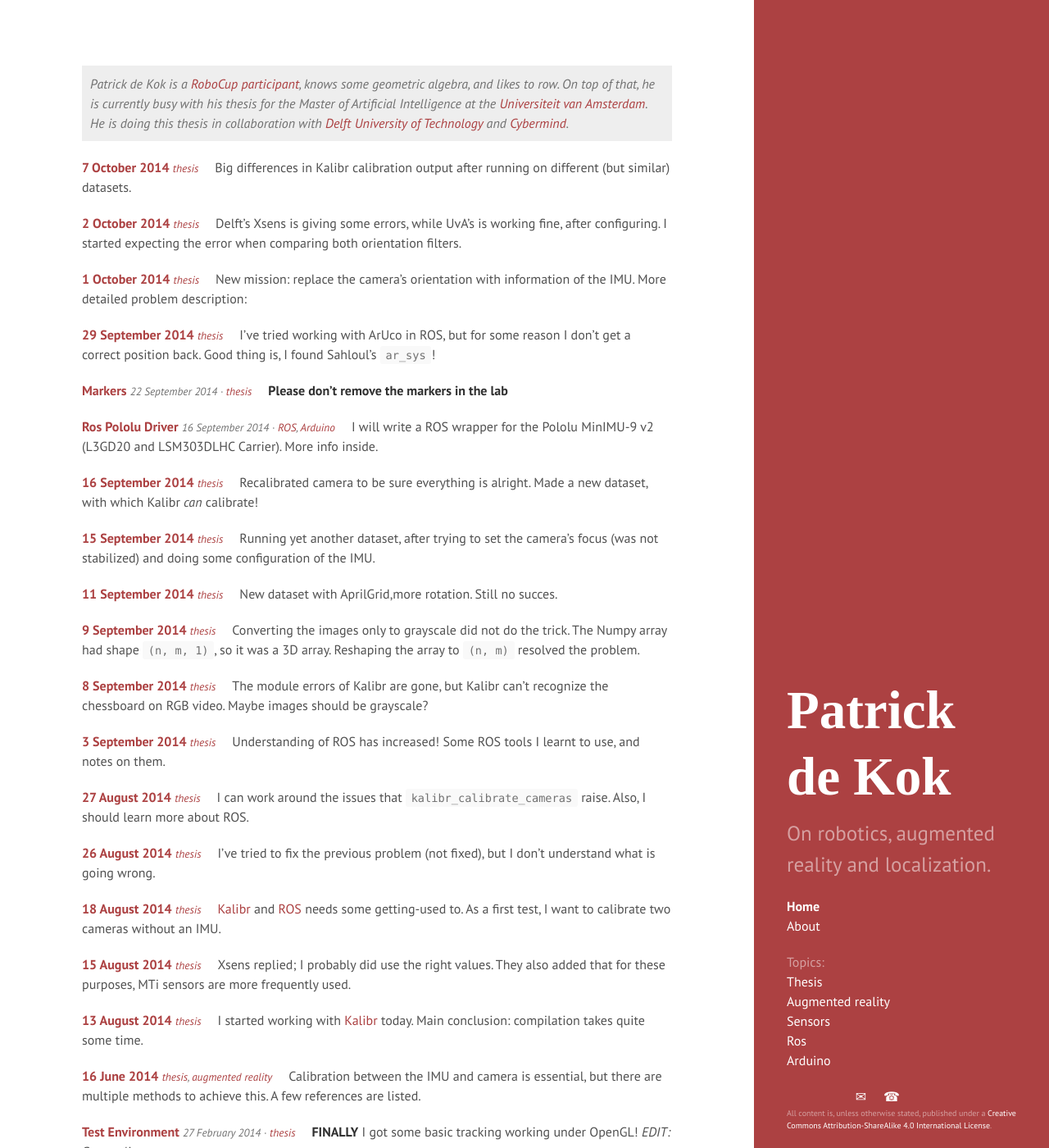
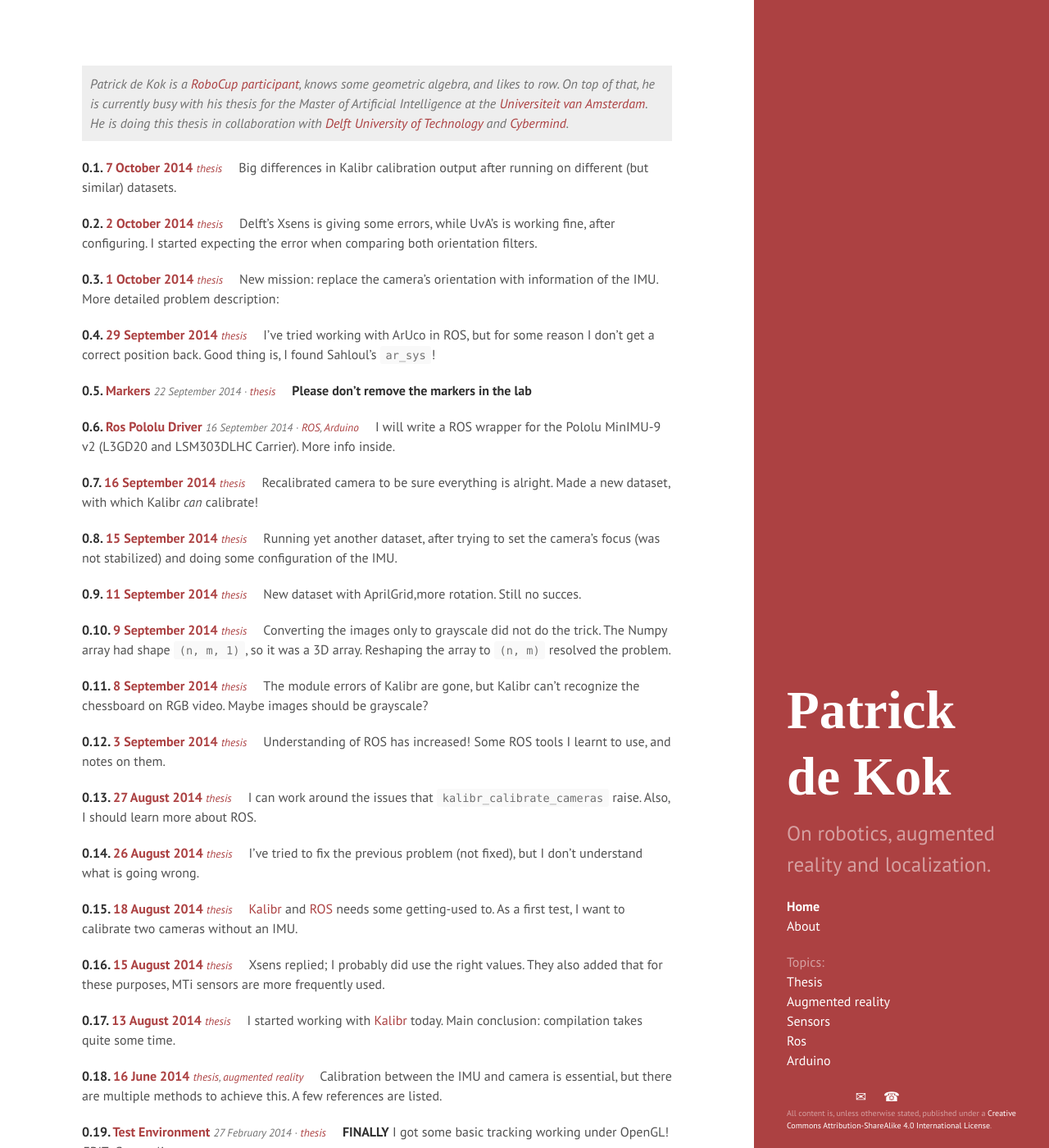
Before and after one commit to pkok/pkok.github.io, a Jekyll site: the page built from index.html, in a window 1280 px wide and 1400 px high. Shown: the whole window at 82% size. Built offline with Jekyll 4.4.1, drawn with Linux system fonts in a browser that asks for light colours; some web fonts are replaced; Markdown is read by kramdown in place of the engine named in the settings; the list of posts is cut into pages by our own code.

Commit message:
Heading tags 2--6 now show a counter. LaTeX style

```diff
--- a/css/pkok.css
+++ b/css/pkok.css
@@ -1,6 +1,7 @@
 /* My own edits on top of the Hyde style sheets. */
 body {
   font-size: 0.8rem;
+  counter-reset: htwo hthree hfour hfive hsix;
 }
 
 /* Legal notice */
@@ -134,3 +135,44 @@
 code {
   color: #717171;
 }
+
+h2 {
+  counter-reset: hthree;
+}
+
+h2, h3 {
+  counter-reset: hfour;
+}
+
+h2, h3, h4 {
+  counter-reset: hfive;
+}
+
+h2, h3, h4, h5 {
+  counter-reset: hsix;
+}
+
+h2:before {
+  counter-increment: htwo;
+  content: counter(htwo) ". ";
+}
+
+h3:before {
+  counter-increment: hthree;
+  content: counter(htwo) "." counter(hthree) ". ";
+}
+
+h4:before {
+  counter-increment: hfour;
+  content: counter(htwo) "." counter(hthree) "." counter(hfour) ". ";
+}
+
+h5:before {
+  counter-increment: hfive;
+  content: counter(htwo) "." counter(hthree) "." counter(hfour) "." counter(hfive) ". ";
+}
+
+h6:before {
+  counter-increment: hsix;
+  content: counter(htwo) "." counter(hthree) "." counter(hfour) "." counter(hfive) "." counter(hsix) ". ";
+}
```
